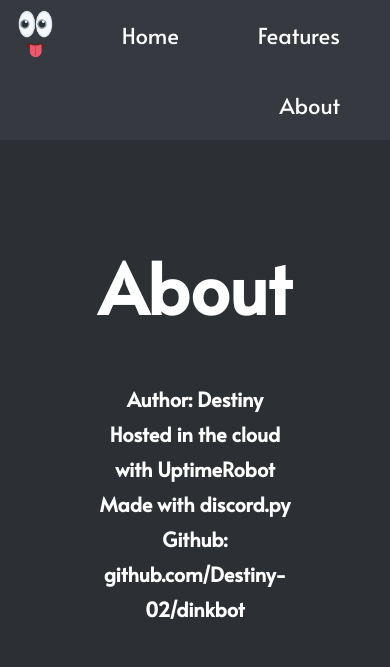
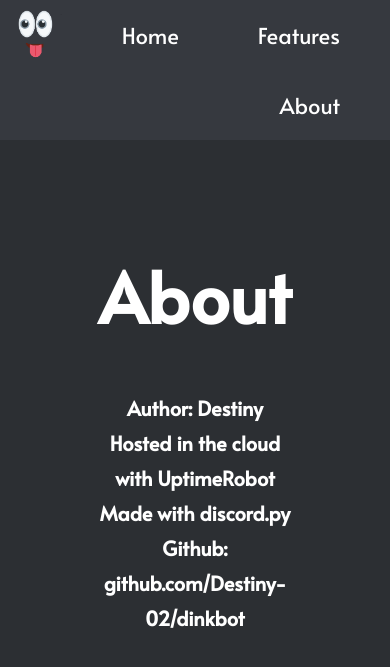
Before and after one commit to Destiny-02/dinkbot-website, a PHP site: page /about.html in a window 390 px wide. Shown: the top 667 px of the page. Run offline with PHP 8.4, Linux system fonts and the light colour scheme.

Commit message:
Update styles.css
responsive design changes

```diff
--- a/styles.css
+++ b/styles.css
@@ -31,18 +31,11 @@ a.navbar:hover {
 .content {
 	position: absolute;
 	left: 50%;
-	top: 50%;
-	transform: translate(-50%, -50%);
-}
-
-.features {
-	position: absolute;
-	left: 50%;
 	transform: translate(-50%);
-
 }
 
 h1 { /* page title */
+	padding-top: 100px;
 	font-size:70px;
 	text-align:center;
 }
```
